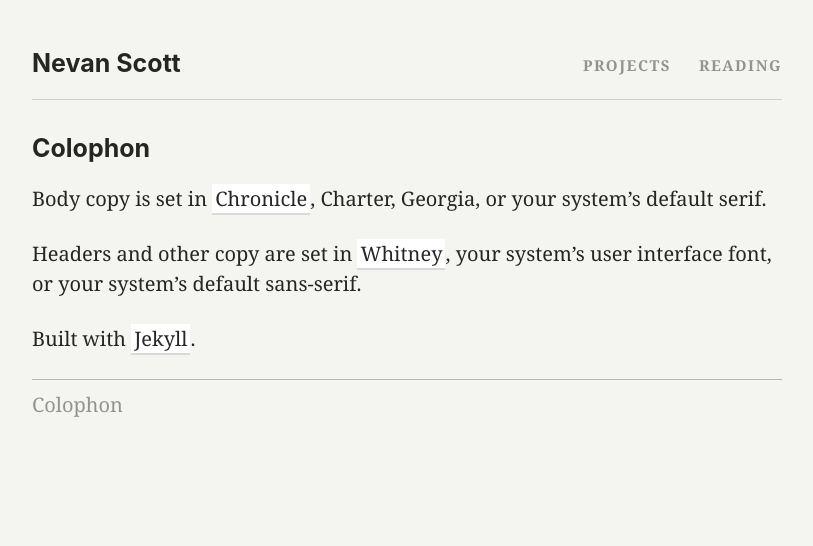
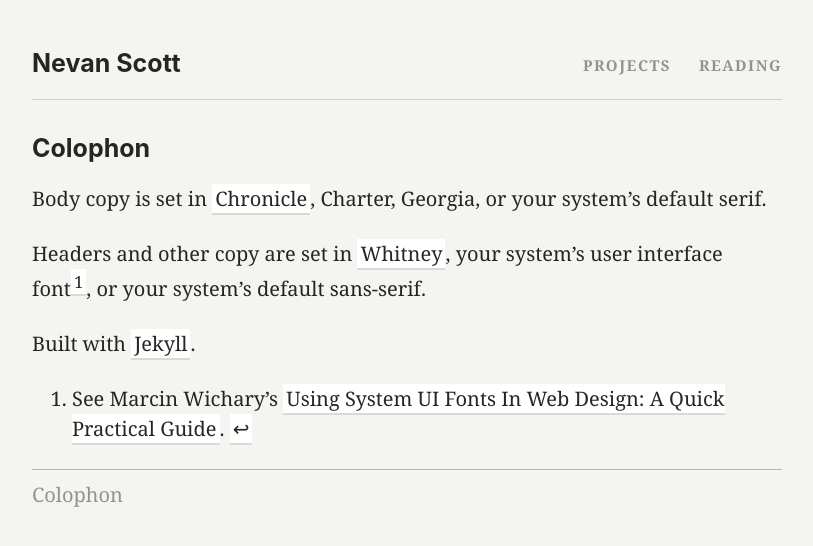
Before and after one commit to nevanscott/nevanscott.github.io, a Jekyll site: the page built from colophon.md, in a window 1280 px wide. Shown: the top 546 px of the page, without its empty margins (233-1046 px from the left). Built offline with Jekyll 4.4.1, drawn with Linux system fonts in a browser that asks for light colours.

Commit message:
added Marcin's article to the Colophon

```diff
--- a/colophon.md
+++ b/colophon.md
@@ -4,10 +4,12 @@ title: Colophon
 
 Body copy is set in [Chronicle][chronicle], Charter, Georgia, or your system's default serif.
 
-Headers and other copy are set in [Whitney][whitney], your system's user interface font, or your system's default sans-serif.
+Headers and other copy are set in [Whitney][whitney], your system's user interface font[^uifont], or your system's default sans-serif.
 
 Built with [Jekyll](http://jekyllrb.com).
 
 [whitney]: http://www.typography.com/fonts/whitney/overview/
 [chronicle]: http://www.typography.com/fonts/chronicle-text/overview/
 [hco]: http://www.typography.com
+
+[^uifont]: See Marcin Wichary's [Using System UI Fonts In Web Design: A Quick Practical Guide](https://www.smashingmagazine.com/2015/11/using-system-ui-fonts-practical-guide/).
```
